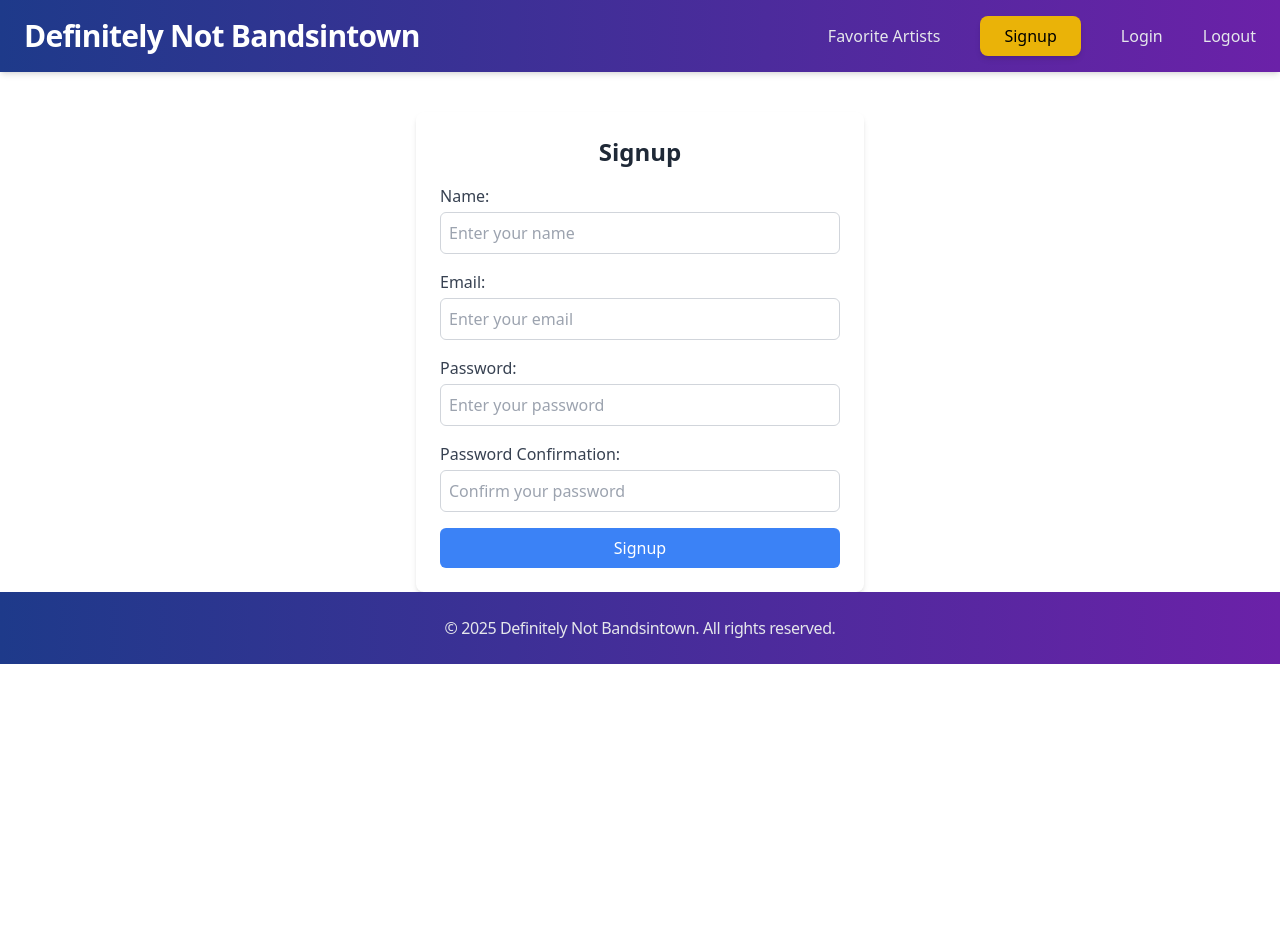
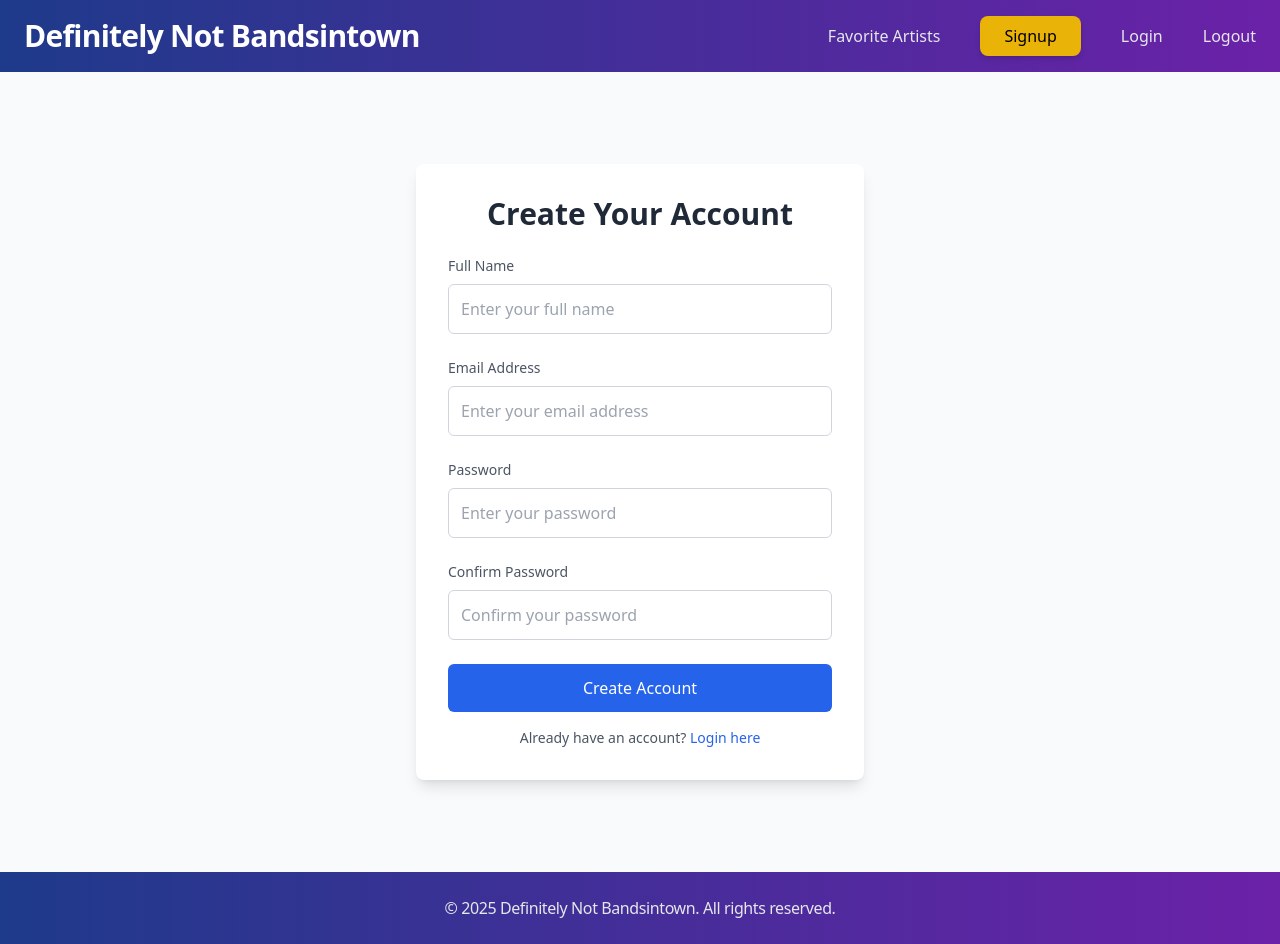
Before and after one commit to collinplank/NotBandsInTown-Frontend, a React (Vite) app: page /signup in a window 1280 px wide. Before the commit the page ends 800 px from the top, so only its background shows below. Built offline with nearby package versions, Linux system fonts and the light colour scheme.

Commit message:
Refactor Signup Page

```diff
--- a/src/SignupPage.jsx
+++ b/src/SignupPage.jsx
@@ -1,156 +1,132 @@
 import axios from "axios";
 import { useState } from "react";
-import { createContext, useState as useAuthState, useContext } from "react";
-import { Link } from "react-router-dom";
-
-const AuthContext = createContext();
-
-export function AuthProvider({ children }) {
-  const [isLoggedIn, setIsLoggedIn] = useAuthState(!!localStorage.getItem("email"));
-
-  const login = () => {
-    setIsLoggedIn(true);
-  };
-
-  const logout = () => {
-    setIsLoggedIn(false);
-    localStorage.removeItem("email");
-  };
-
-  return <AuthContext.Provider value={{ isLoggedIn, login, logout }}>{children}</AuthContext.Provider>;
-}
+import { useNavigate } from "react-router-dom";
 
 export function SignupPage() {
+  const navigate = useNavigate();
+
+  const [formData, setFormData] = useState({
+    name: "",
+    email: "",
+    password: "",
+    password_confirmation: "",
+  });
+
   const [errors, setErrors] = useState([]);
+
+  const handleChange = (event) => {
+    const { name, value } = event.target;
+    setFormData({
+      ...formData,
+      [name]: value,
+    });
+  };
 
   const handleSubmit = (event) => {
     event.preventDefault();
     setErrors([]);
-    const params = new FormData(event.target);
     axios
-      .post("/users.json", params)
+      .post("/users.json", formData)
       .then((response) => {
-        console.log(response.data);
         localStorage.setItem("email", response.data.email);
-        window.location.href = "/";
+        navigate("/");
       })
       .catch((error) => {
-        setErrors(error.response.data.errors);
+        setErrors(error.response?.data?.errors || []);
       });
   };
 
   return (
-    <div id="signup" className="max-w-md mx-auto mt-10 p-6 bg-white shadow-md rounded-lg">
-      <h1 className="text-2xl font-bold text-center text-gray-800 mb-4">Signup</h1>
+    <div className="bg-gray-50 min-h-screen flex justify-center items-center">
+      <div className="w-full max-w-md bg-white p-8 rounded-lg shadow-lg">
+        <h1 className="text-3xl font-semibold text-center text-gray-800 mb-6">Create Your Account</h1>
+
+        {errors.length > 0 && (
           <ul className="text-red-500 text-sm mb-4">
-        {errors.map((error) => (
-          <li key={error}>{error}</li>
+            {errors.map((error, idx) => (
+              <li key={idx}>{error}</li>
             ))}
           </ul>
-      <form onSubmit={handleSubmit} className="space-y-4">
+        )}
+
+        <form onSubmit={handleSubmit} className="space-y-6">
           <div>
-          <label htmlFor="name" className="block text-gray-700 font-medium">
-            Name:
+            <label htmlFor="name" className="block text-gray-600 font-medium text-sm">
+              Full Name
             </label>
             <input
               id="name"
               name="name"
               type="text"
-            className="w-full mt-1 p-2 border border-gray-300 rounded-md focus:ring-2 focus:ring-blue-400 focus:outline-none"
-            placeholder="Enter your name"
+              value={formData.name}
+              onChange={handleChange}
+              className="w-full mt-2 p-3 border border-gray-300 rounded-md focus:ring-2 focus:ring-blue-500 focus:outline-none"
+              placeholder="Enter your full name"
             />
           </div>
+
           <div>
-          <label htmlFor="email" className="block text-gray-700 font-medium">
-            Email:
+            <label htmlFor="email" className="block text-gray-600 font-medium text-sm">
+              Email Address
             </label>
             <input
               id="email"
               name="email"
               type="email"
-            className="w-full mt-1 p-2 border border-gray-300 rounded-md focus:ring-2 focus:ring-blue-400 focus:outline-none"
-            placeholder="Enter your email"
+              value={formData.email}
+              onChange={handleChange}
+              className="w-full mt-2 p-3 border border-gray-300 rounded-md focus:ring-2 focus:ring-blue-500 focus:outline-none"
+              placeholder="Enter your email address"
             />
           </div>
+
           <div>
-          <label htmlFor="password" className="block text-gray-700 font-medium">
-            Password:
+            <label htmlFor="password" className="block text-gray-600 font-medium text-sm">
+              Password
             </label>
             <input
               id="password"
               name="password"
               type="password"
-            className="w-full mt-1 p-2 border border-gray-300 rounded-md focus:ring-2 focus:ring-blue-400 focus:outline-none"
+              value={formData.password}
+              onChange={handleChange}
+              className="w-full mt-2 p-3 border border-gray-300 rounded-md focus:ring-2 focus:ring-blue-500 focus:outline-none"
               placeholder="Enter your password"
             />
           </div>
+
           <div>
-          <label htmlFor="password_confirmation" className="block text-gray-700 font-medium">
-            Password Confirmation:
+            <label htmlFor="password_confirmation" className="block text-gray-600 font-medium text-sm">
+              Confirm Password
             </label>
             <input
               id="password_confirmation"
               name="password_confirmation"
               type="password"
-            className="w-full mt-1 p-2 border border-gray-300 rounded-md focus:ring-2 focus:ring-blue-400 focus:outline-none"
+              value={formData.password_confirmation}
+              onChange={handleChange}
+              className="w-full mt-2 p-3 border border-gray-300 rounded-md focus:ring-2 focus:ring-blue-500 focus:outline-none"
               placeholder="Confirm your password"
             />
           </div>
+
           <button
             type="submit"
-          className="w-full bg-blue-500 text-white py-2 rounded-md hover:bg-blue-600 focus:ring-2 focus:ring-blue-400 focus:ring-offset-2 focus:outline-none"
+            className="w-full bg-blue-600 text-white py-3 rounded-md hover:bg-blue-700 focus:ring-2 focus:ring-blue-500 focus:ring-offset-2 focus:outline-none"
           >
-          Signup
+            Create Account
           </button>
         </form>
+
+        <div className="text-center mt-4">
+          <p className="text-sm text-gray-600">
+            Already have an account?{" "}
+            <a href="/login" className="text-blue-600 hover:underline">
+              Login here
+            </a>
+          </p>
+        </div>
+      </div>
     </div>
   );
 }
-
-export function Header() {
-  const { isLoggedIn, logout } = useContext(AuthContext);
-
-  return (
-    <header className="bg-gray-800 text-white p-4">
-      <nav className="container mx-auto flex justify-between">
-        <Link to="/" className="text-lg font-bold">
-          Home
-        </Link>
-        <div>
-          {isLoggedIn ? (
-            <button onClick={logout} className="text-lg font-semibold">
-              Logout
-            </button>
-          ) : (
-            <>
-              <Link to="/signup" className="text-lg font-semibold mr-4">
-                Signup
-              </Link>
-              <Link to="/login" className="text-lg font-semibold">
-                Login
-              </Link>
-            </>
-          )}
-        </div>
-      </nav>
-    </header>
-  );
-}
-
-export function LoginPage() {
-  const { login } = useContext(AuthContext);
-
-  const handleLogin = (event) => {
-    event.preventDefault();
-    const params = new FormData(event.target);
-    axios.post("/login.json", params).then((response) => {
-      if (response.data.logged_in) {
-        localStorage.setItem("email", response.data.email);
-        login();
-        window.location.href = "/";
-      }
-    });
-  };
-
-  return <form onSubmit={handleLogin}>{/* Login form fields */}</form>;
-}
```
Lines whose indentation alone changed are shown as unchanged.
